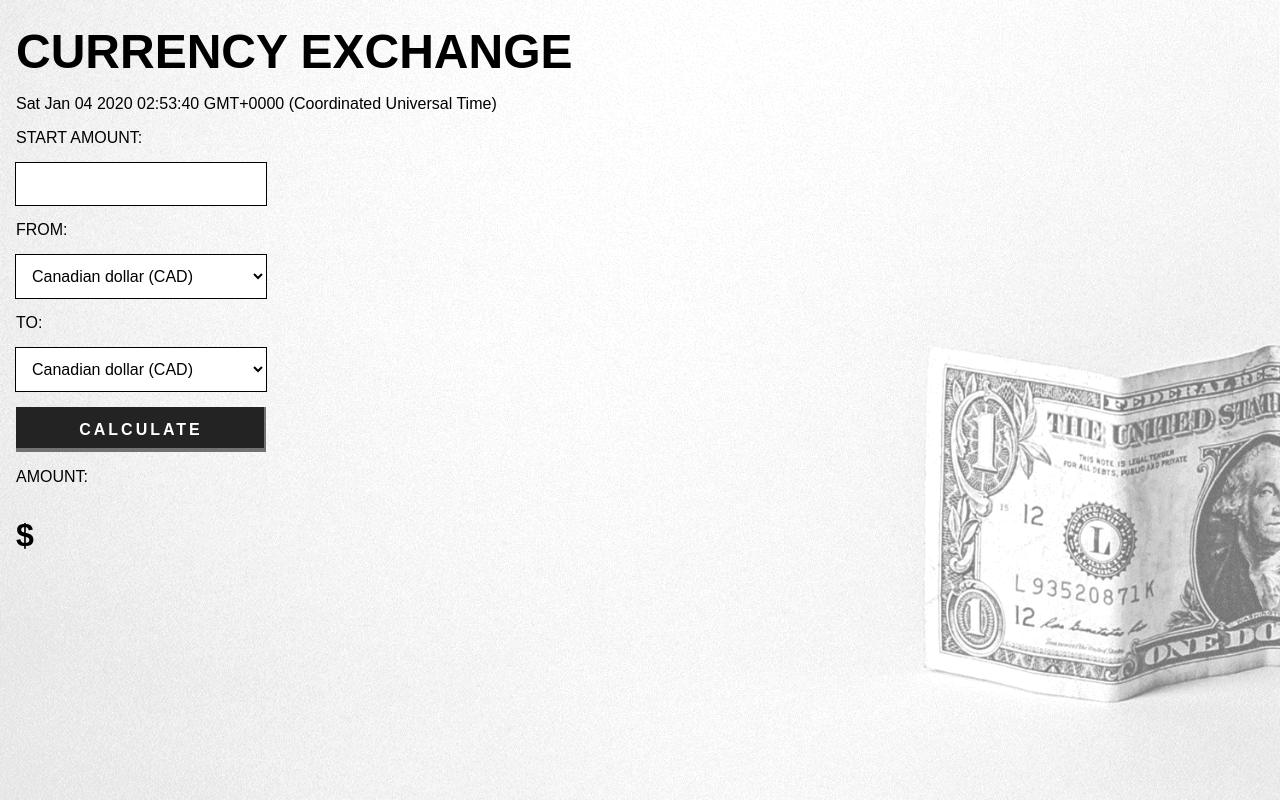
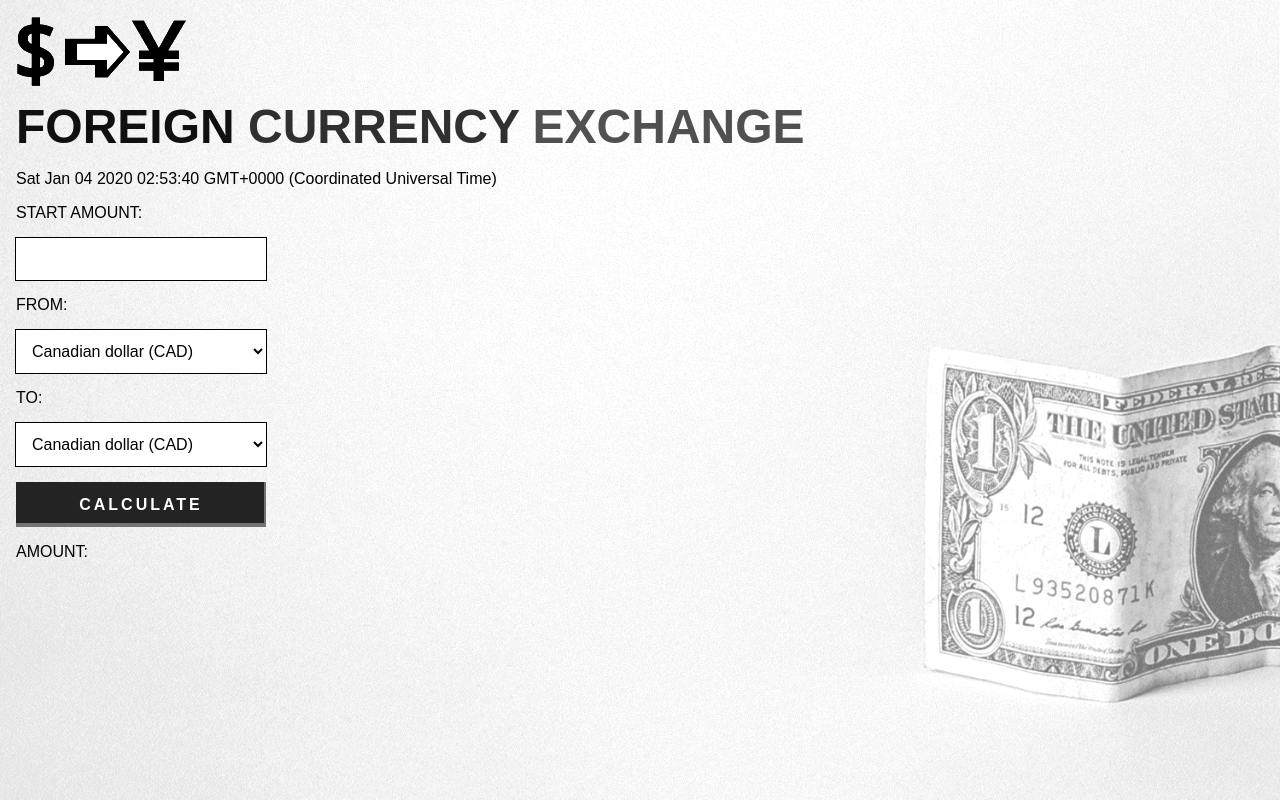
Before and after one commit to brandon-wallace/foreigncurrencyexchange, a Flask app: template application/templates/index.html in a window 1280 px wide. Run offline with Flask 2, Linux system fonts and the light colour scheme; the template is opened without the code that fills it: values named after a table or form of the project are taken from there, others are empty.

Commit message:
Improvement design
* Added custom logo
* Added classes to style the HTML
* Added new screeshots
* Added new favicon
* Added noscript message

```diff
--- a/application/static/css/style.css
+++ b/application/static/css/style.css
@@ -23,8 +23,20 @@ article {
 }
 
 .header {
+    font-size: 3rem;
     margin: .5rem 0;
-    font-size: 3rem;
+}
+
+.header__1 {
+    color: #101010;
+}
+
+.header__2 {
+    color: #303030;
+}
+
+.header__3 {
+    color: #505050;
 }
 
 label {
@@ -58,7 +70,7 @@ option {
     box-sizing: border-box;
 }
 
-button {
+.form__button {
     width: 250px;
     height: 45px;
     border: none;
@@ -74,24 +86,15 @@ button {
     box-shadow: inset -2px -4px 0 #727272;
 }
 
-button:hover {
+.form__button:hover {
     background-color: #454545;
 }
 
-button:active {
+.form__button:active {
     box-shadow: inset 0 0 0 #727272;
-}
-
-.currency_symbol {
-    font-size: 2rem;
 }
 
 .total {
     margin: 1rem 0;
     font-size: 3rem;
 }
-
-.error__text,
-.error_emoji {
-    font-size: 2rem;
-}
--- a/application/templates/base.html
+++ b/application/templates/base.html
@@ -5,11 +5,17 @@
     <meta charset="utf-8">
     <meta name="viewport" content="width=device-width, initial-scale=1.0">
     <meta http-equiv="X-UA-Compatible" content="ie=edge">
+    <meta name="description" content="Foreign exchange currency converter">
+    <meta name="author" content="brandon_wallace">
     <link rel="stylesheet" href="{{ url_for('static', filename='css/style.css') }}">
     <link rel="icon" type="image/png" href="{{ url_for('static', filename='images/favicon.png') }}">
     <title>{% block title %}{% endblock %}</title>
   </head>
   <body>
+
+    <noscript>
+      <p>Please enable Javascript</p>
+    </noscript>
 
     <article>
 
--- a/application/templates/index.html
+++ b/application/templates/index.html
@@ -6,7 +6,13 @@
 
 {% block body %}
 
-  <h1 class="header">CURRENCY EXCHANGE</h1>
+  <img src="{{ url_for('static', filename='images/logo.png') }}">
+
+  <h1 class="header">
+    <span class="header__1">FOREIGN</span>
+    <span class="header__2">CURRENCY</span>
+    <span class="header__3">EXCHANGE</span>
+  </h1>
 
   <p class="date-and-time"></p>
 
@@ -22,13 +28,13 @@
     {{ form.from_currency(class='form__field') }}
     {{ form.to_currency.label }}
     {{ form.to_currency(class='form__field') }}
-    <button class="btn" type="submit">CALCULATE</button>
+    <button class="form__button" type="submit">CALCULATE</button>
     {{ form.csrf_token }}
   </form>
 
-  <div class="hidden">
+  <div>
     <p>AMOUNT:</p>
-    <h2 class="total"><span class="currency_symbol">$</span>{{ '{0:.2f}'.format(amount) if amount }}</h2>
+    <h2 class="total">{{ '${0:.2f}'.format(amount) if amount }}</h2>
   </div>
 
 {% endblock %}
```
Also changed, not shown: application/static/images/favicon.png, application/static/images/logo.png (added), application/static/images/screenshot.jpg, application/static/images/screenshot_mobile.jpg.
